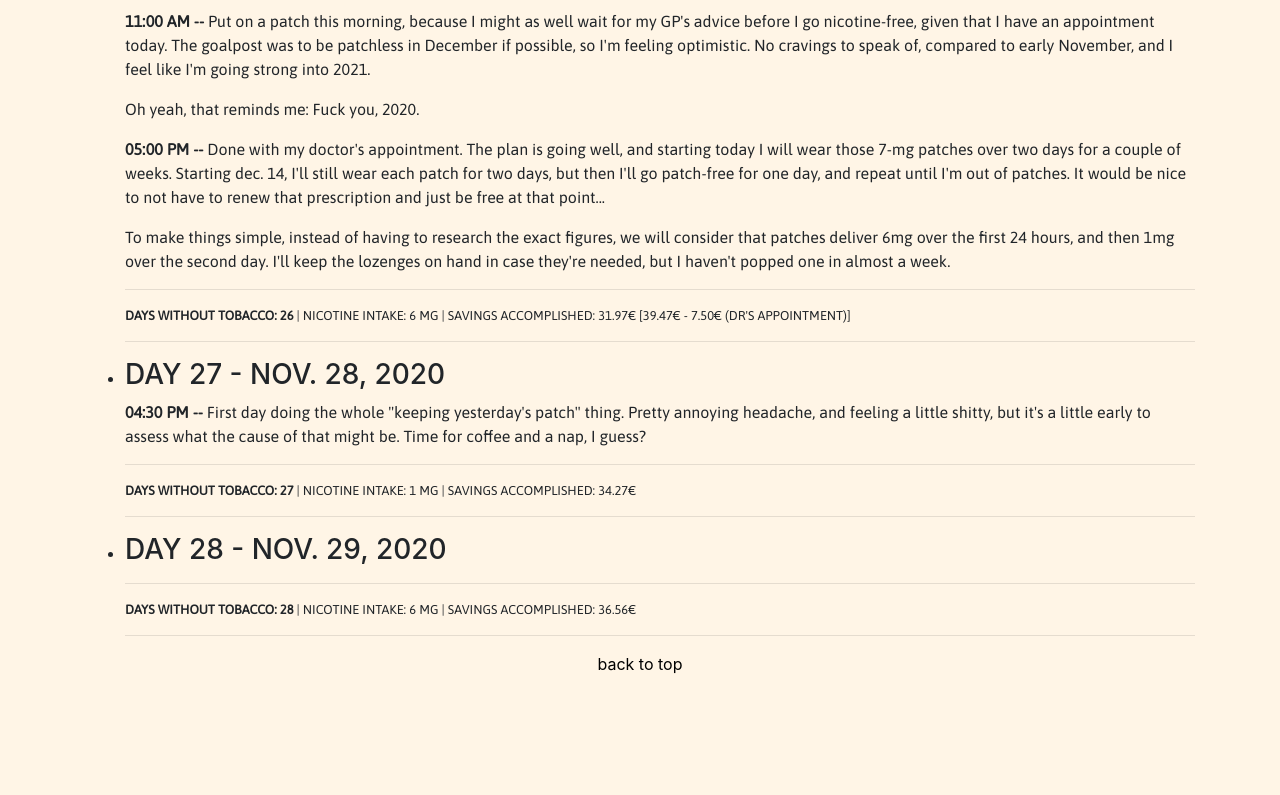
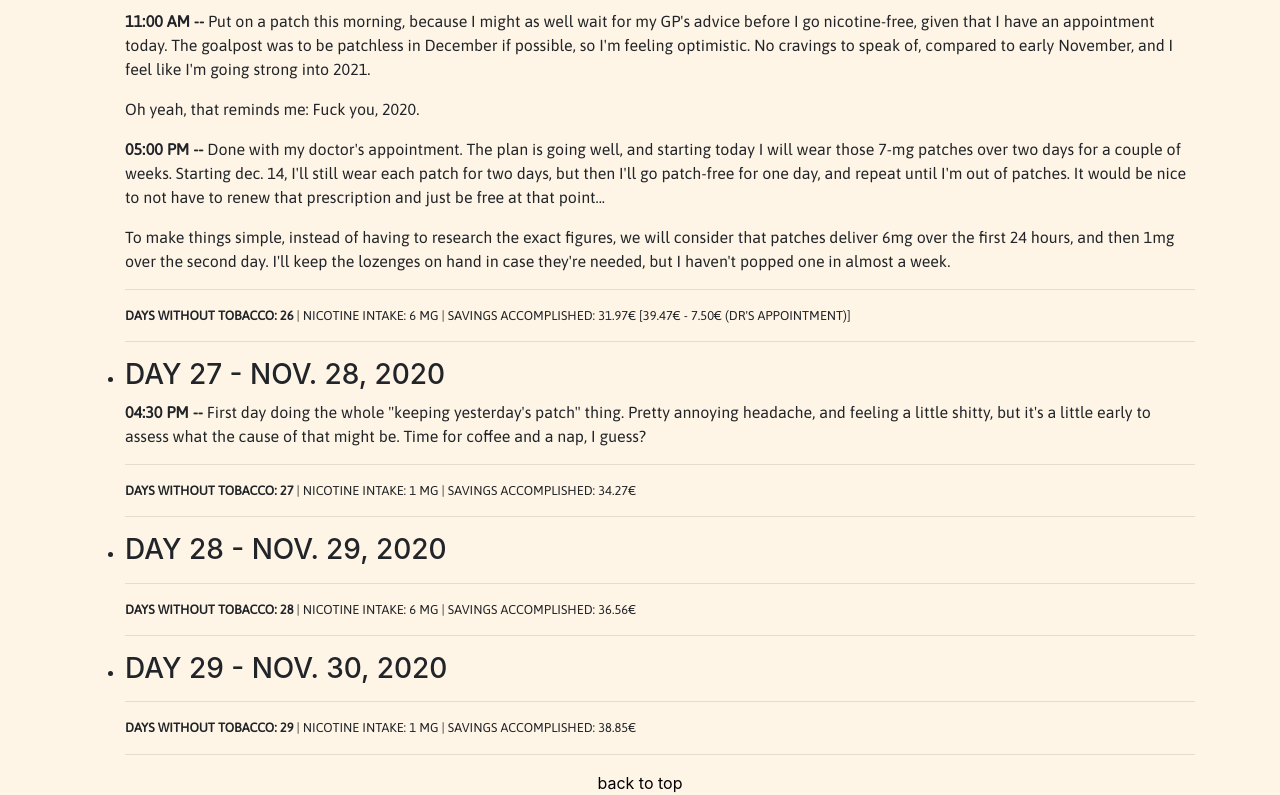
Before and after one commit to draialexis/alexisdrai, an Angular app: page / in a window 1280 px wide. Shown: the part 6941-7736 px from the top of the page. Before the commit the page ends 7617 px from the top, so only its background shows below. Built offline with nearby package versions, Linux system fonts and the light colour scheme.

Commit message:
Add entry for day 29

```diff
--- a/src/app/components/smokefree/smokefree.component.html
+++ b/src/app/components/smokefree/smokefree.component.html
@@ -351,12 +351,19 @@
     <hr>
   </li>
   <li>
-  <h3 id="smokefree" class="text-uppercase">Day 28 - nov. 29, 2020</h3>
-  <hr>
-  <p class="small-print text-uppercase"><strong>days without tobacco: 28</strong> | nicotine intake: 6 mg | savings
-    accomplished: 36.56€</p>
-  <hr>
-</li>
+    <h3 class="text-uppercase">Day 28 - nov. 29, 2020</h3>
+    <hr>
+    <p class="small-print text-uppercase"><strong>days without tobacco: 28</strong> | nicotine intake: 6 mg | savings
+      accomplished: 36.56€</p>
+    <hr>
+  </li>
+  <li>
+    <h3 id="smokefree" class="text-uppercase">Day 29 - nov. 30, 2020</h3>
+    <hr>
+    <p class="small-print text-uppercase"><strong>days without tobacco: 29</strong> | nicotine intake: 1 mg | savings
+      accomplished: 38.85€</p>
+    <hr>
+  </li>
 </ul>
 <div class="flex-center">
   <a class="nav-in-art link" href="#day-one">back to top</a>
```
